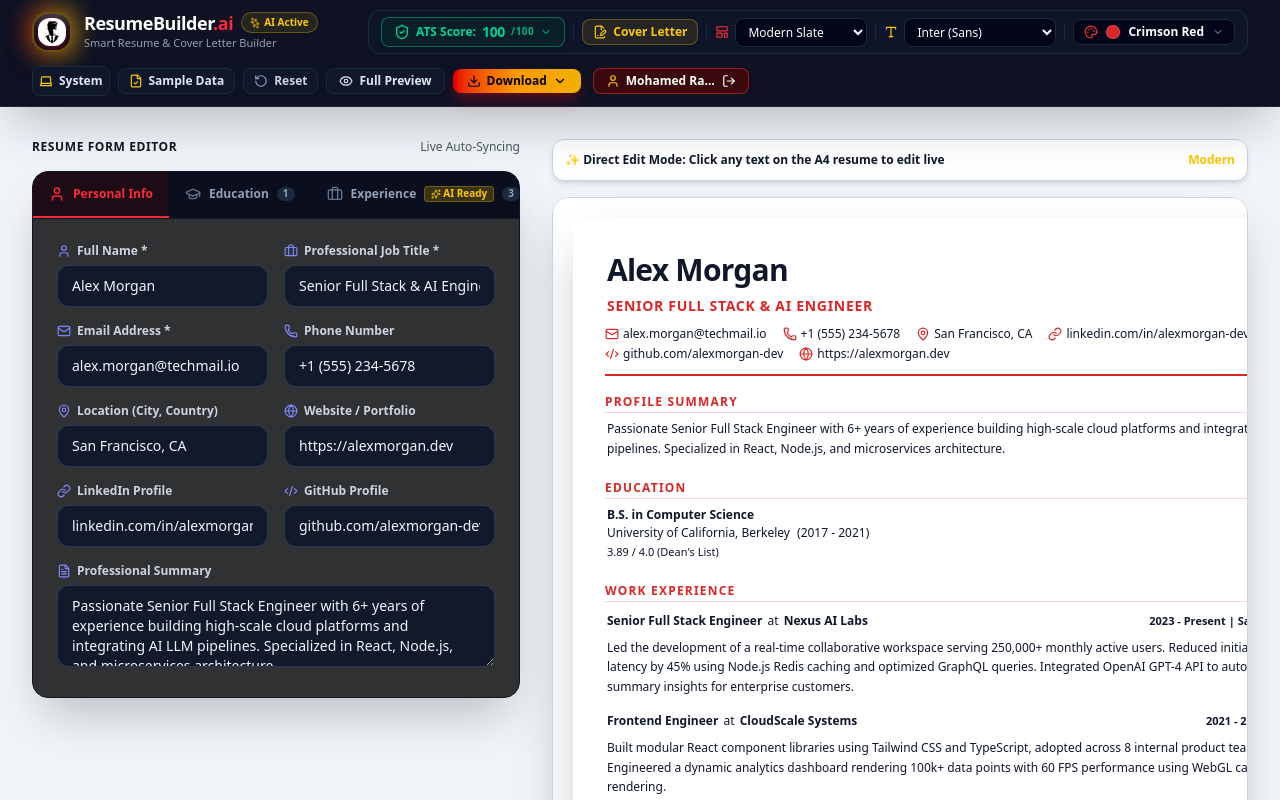
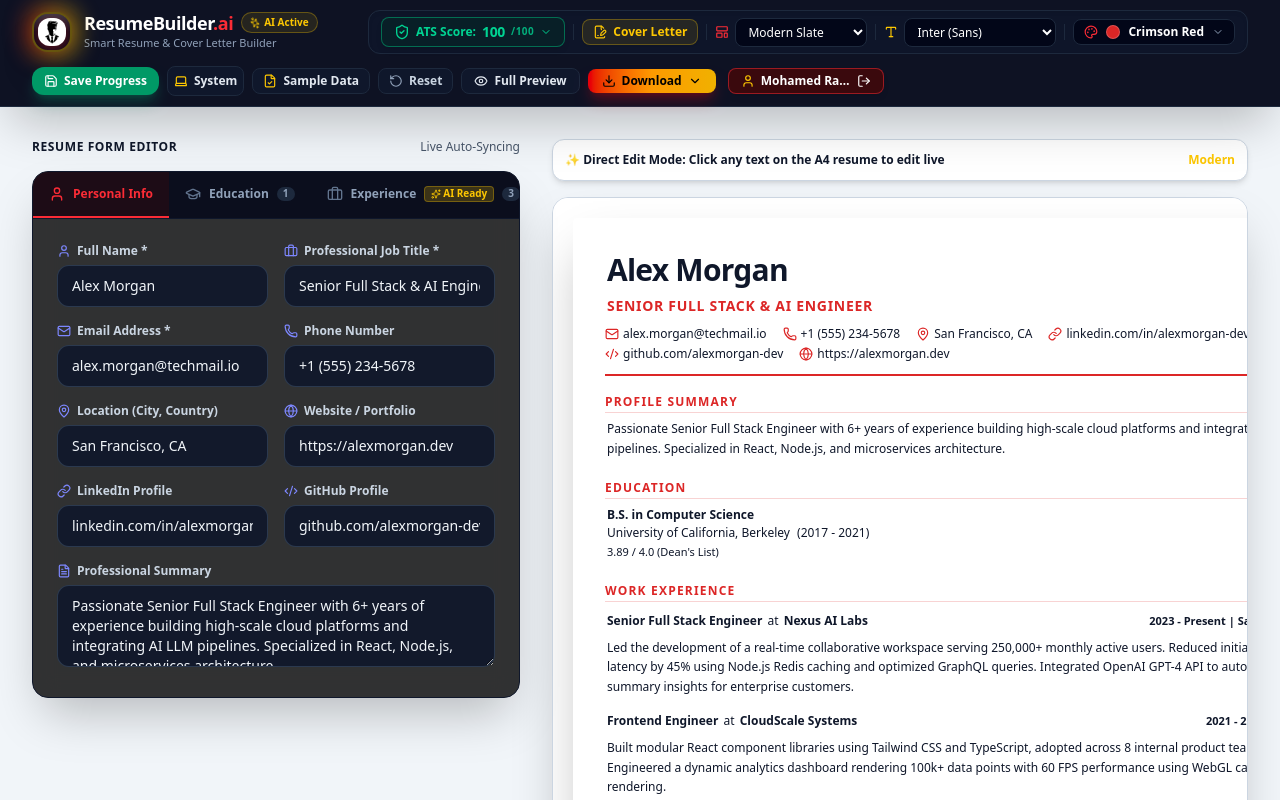
Before and after one commit to rtrashid3120/rdsumebuilder.ai, a React (Vite) app: page / in a window 1280 px wide. Both pictures are taken after a click on the button "⚡ Demo Login (Instant Access)". Shown: the top 800 px of the page. Built offline with nearby package versions, Linux system fonts and the light colour scheme.

Commit message:
Checkpoint 28: Added permanent auto-save persistence, Save Progress header button, and MongoDB cloud draft sync

```diff
--- a/src/App.jsx
+++ b/src/App.jsx
@@ -15,12 +15,23 @@ export default function App() {
     return saved ? JSON.parse(saved) : null;
   });
 
-  const [resume, setResume] = useState(sampleResume);
+  // Persistent Draft State Initializer (Restores draft even after closing browser)
+  const [resume, setResume] = useState(() => {
+    try {
+      const savedDraft = localStorage.getItem('savedResumeDraft');
+      return savedDraft ? JSON.parse(savedDraft) : sampleResume;
+    } catch (e) {
+      return sampleResume;
+    }
+  });
+
   const [activeTemplate, setActiveTemplate] = useState('modern');
   const [accentColor, setAccentColor] = useState('#dc2626');
   const [activeFont, setActiveFont] = useState('sans');
   const [isPreviewMode, setIsPreviewMode] = useState(false);
   const [isExporting, setIsExporting] = useState(false);
+  const [isSaving, setIsSaving] = useState(false);
+  const [showSaveToast, setShowSaveToast] = useState(false);
 
   const [themeMode, setThemeMode] = useState('system');
 
@@ -38,6 +49,15 @@ export default function App() {
     originalText: '',
     jobTitle: ''
   });
+
+  // Auto-Save Draft to LocalStorage on Every Keystroke
+  useEffect(() => {
+    try {
+      localStorage.setItem('savedResumeDraft', JSON.stringify(resume));
+    } catch (e) {
+      console.error('LocalStorage write error:', e);
+    }
+  }, [resume]);
 
   useEffect(() => {
     const root = document.documentElement;
@@ -79,6 +99,35 @@ export default function App() {
   const handleLogout = () => {
     setCurrentUser(null);
     localStorage.removeItem('resumeBuilderUser');
+  };
+
+  // Manual 1-Click Save Progress Handler
+  const handleSaveResume = async () => {
+    setIsSaving(true);
+    try {
+      // Local Save
+      localStorage.setItem('savedResumeDraft', JSON.stringify(resume));
+
+      // Cloud Save to MongoDB backend if user has account
+      if (currentUser?.email) {
+        await fetch('/api/resumes/save', {
+          method: 'POST',
+          headers: { 'Content-Type': 'application/json' },
+          body: JSON.stringify({
+            email: currentUser.email,
+            resumeData: resume,
+            template: activeTemplate,
+            accentColor
+          })
+        });
+      }
+    } catch (err) {
+      console.log('Local persistence saved automatically:', err.message);
+    } finally {
+      setIsSaving(false);
+      setShowSaveToast(true);
+      setTimeout(() => setShowSaveToast(false), 3500);
+    }
   };
 
   // Safe Deep Field Path Updater
@@ -198,7 +247,7 @@ export default function App() {
   return (
     <div className="min-h-screen bg-[var(--bg-app)] text-[var(--text-primary)] flex flex-col font-sans selection:bg-red-600 selection:text-white transition-colors duration-300">
 
-      {/* App Header Bar with Top-Right Log Out Button */}
+      {/* App Header Bar with Top-Right Log Out Button & Save Progress Button */}
       <Header
         onLoadSample={() => setResume(sampleResume)}
         onClear={() => setResume(emptyResume)}
@@ -217,6 +266,9 @@ export default function App() {
         setThemeMode={setThemeMode}
         currentUser={currentUser}
         onLogout={handleLogout}
+        onSaveResume={handleSaveResume}
+        isSaving={isSaving}
+        showSaveToast={showSaveToast}
       />
 
       {/* Main Workspace Container */}
--- a/src/components/Header.jsx
+++ b/src/components/Header.jsx
@@ -1,5 +1,5 @@
 import React, { useState, useEffect, useRef } from 'react';
-import { Sparkles, Download, Eye, RotateCcw, FileCheck, LayoutTemplate, Palette, Type, ChevronDown, FileText, Sun, Moon, Laptop, Check, Pipette, FileSignature, User, LogOut } from 'lucide-react';
+import { Sparkles, Download, Eye, RotateCcw, FileCheck, LayoutTemplate, Palette, Type, ChevronDown, FileText, Sun, Moon, Laptop, Check, Pipette, FileSignature, User, LogOut, Save, CheckCircle2 } from 'lucide-react';
 import { exportAsDocx } from '../utils/exportHelpers';
 import ATSScoreMeter from './ATSScoreMeter';
 import CoverLetterModal from './CoverLetterModal';
@@ -22,7 +22,10 @@ export default function Header({
   themeMode,
   setThemeMode,
   currentUser,
-  onLogout
+  onLogout,
+  onSaveResume,
+  isSaving,
+  showSaveToast
 }) {
   const [showExportMenu, setShowExportMenu] = useState(false);
   const [showThemeMenu, setShowThemeMenu] = useState(false);
@@ -81,6 +84,15 @@ export default function Header({
 
   return (
     <header className="no-print sticky top-0 z-40 bg-slate-950/95 dark:bg-black/95 backdrop-blur-md border-b border-slate-800 text-white px-4 lg:px-8 py-2.5 shadow-2xl transition-all">
+
+      {/* Toast Save Notification Banner */}
+      {showSaveToast && (
+        <div className="absolute top-16 left-1/2 -translate-x-1/2 z-50 bg-emerald-950 border border-emerald-500 text-emerald-300 text-xs font-bold px-4 py-2 rounded-2xl shadow-2xl flex items-center gap-2 animate-fade-in">
+          <CheckCircle2 className="w-4 h-4 text-emerald-400 animate-bounce" />
+          <span>💾 Resume Draft Saved Successfully! Your progress will be saved even after closing browser.</span>
+        </div>
+      )}
+
       <div className="max-w-7xl mx-auto flex flex-wrap items-center justify-between gap-3">
 
         {/* Brand Executive Logo & Title */}
@@ -229,8 +241,19 @@ export default function Header({
           </div>
         </div>
 
-        {/* Action Buttons & Top-Right Log Out Button */}
+        {/* Action Buttons & Top-Right Save Progress & Log Out Button */}
         <div className="flex items-center gap-2 relative">
+
+          {/* Prominent Save Progress Button */}
+          <button
+            onClick={onSaveResume}
+            disabled={isSaving}
+            className="flex items-center gap-1.5 px-3 py-1.5 rounded-xl bg-emerald-600 hover:bg-emerald-500 text-white text-xs font-black transition-all cursor-pointer shadow-lg shadow-emerald-600/30 disabled:opacity-50"
+            title="Save your resume progress permanently"
+          >
+            <Save className="w-3.5 h-3.5 text-white" />
+            <span>{isSaving ? 'Saving...' : 'Save Progress'}</span>
+          </button>
 
           {/* Dynamic Theme Switcher */}
           <div className="relative" ref={themeMenuRef}>
```
